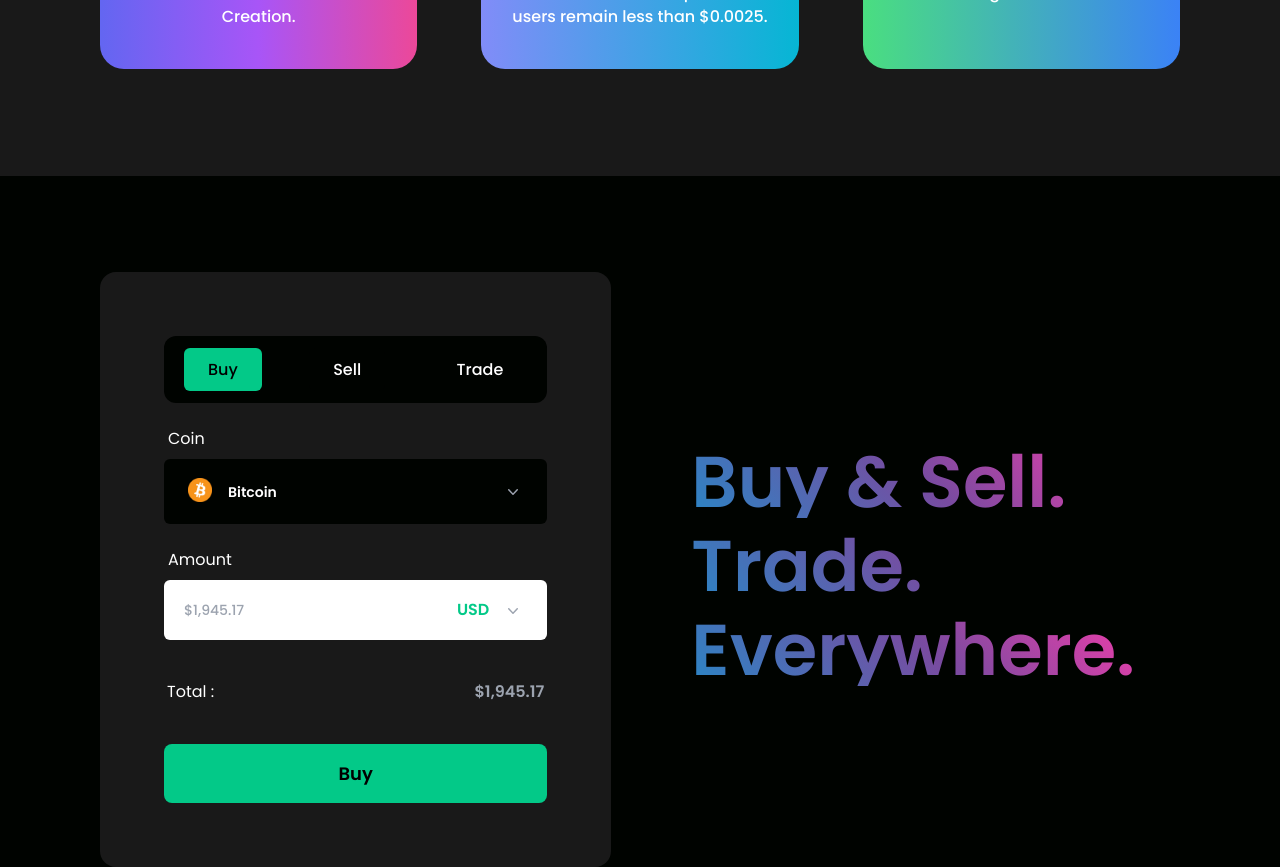
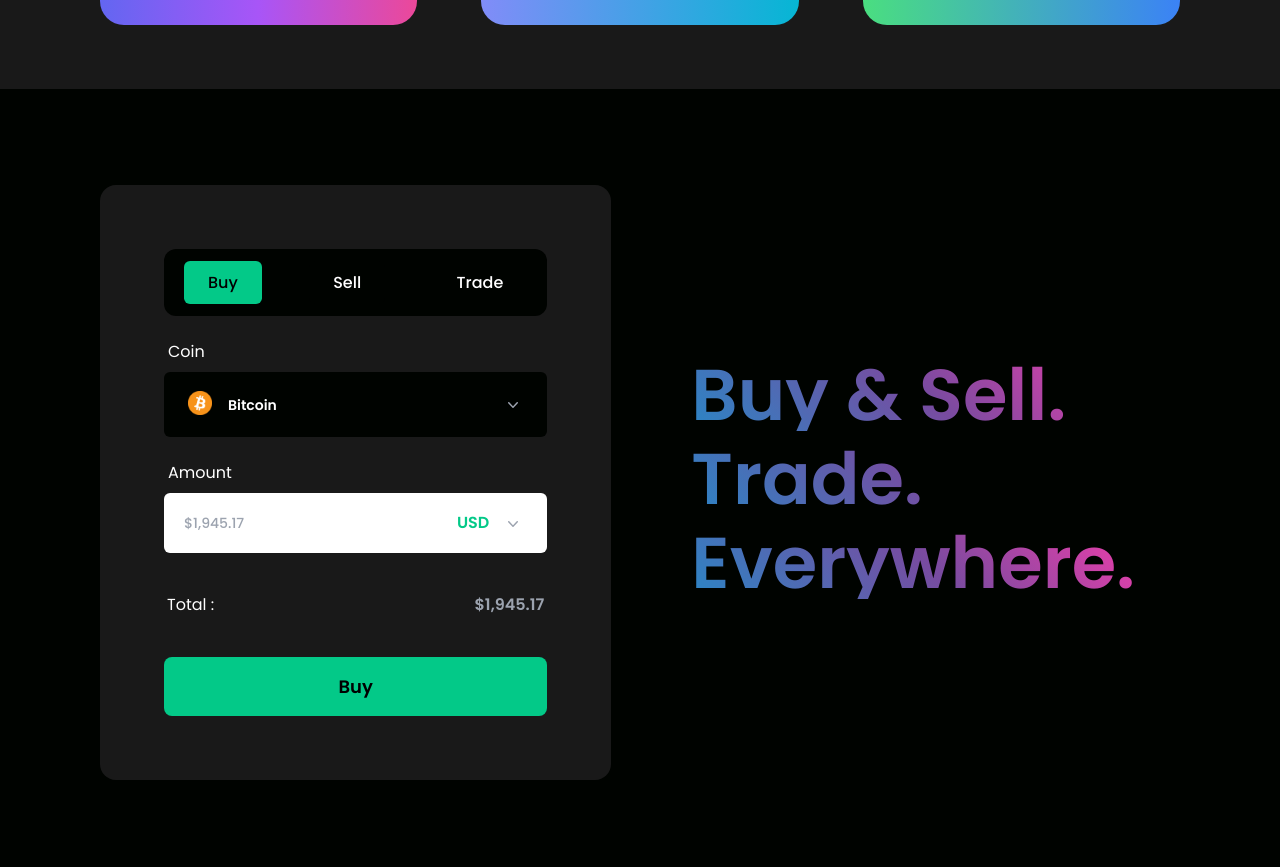
Before and after one commit to DennisJoelW/first_tailwind, a React (Create React App) app: page / in a window 1280 px wide. Shown: the part 1480-2347 px from the top of the page. Built offline with nearby package versions, Linux system fonts and the light colour scheme.

Commit message:
chagned height to h-fit

```diff
--- a/src/components/CryptoToken.jsx
+++ b/src/components/CryptoToken.jsx
@@ -18,7 +18,7 @@ const CryptoToken = () => {
   };
 
   return (
-    <div className=' w-full bg-[#191919] py-16 md:px-6 px-12 md:h-[95vh] h-fit justify-center flex flex-col'>
+    <div className=' w-full bg-[#191919] py-16 md:px-6 px-12 md:h-fit h-fit justify-center flex flex-col'>
       <h2 className='  text-center text-white font-bold font-poppins mb-12 mt-[-20px] text-4xl'>POPULAR TOKENS</h2>
       <div className='max-w-[1080px] mx-auto flex md:flex-row flex-col gap-16'>
 
--- a/src/components/Navbar.jsx
+++ b/src/components/Navbar.jsx
@@ -1,5 +1,5 @@
-import React, {memo, useState} from 'react'
-import {HiOutlineMenuAlt3, HiOutlineMenu  } from 'react-icons/hi'
+import React, {useState} from 'react'
+import {HiOutlineMenu  } from 'react-icons/hi'
 import { IoMdClose } from "react-icons/io";
 
 const Navbar = () => {
--- a/src/components/Trade.jsx
+++ b/src/components/Trade.jsx
@@ -76,8 +76,8 @@ const Trade = () => {
     }
 
   return (
-    <div className=' w-full py-16 md:px-6 px-12 md:h-[100vh] h-fit font-poppins mt-8 mb-8'>
-        <div className=' max-w-[1080px] mx-auto flex md:flex-row flex-col text-white'>
+    <div className=' w-full py-16 md:px-6 px-12 md:h-fit h-fit font-poppins mt-8 mb-8 items-center justify-center'>
+        <div className=' max-w-[1080px] mx-auto flex md:flex-row flex-col text-white items-center justify-center'>
 
             <div className=' md:w-1/2 w-full bg-[#191919] flex flex-col rounded-2xl md:px-16 md:py-8 py-4 px-12 lg:mr-8 md:mr-6 mb-16 h-full'>
                 <div className='flex flex-col py-8 w-full mx-auto'>
@@ -103,7 +103,7 @@ const Trade = () => {
                 </div>
             </div>
 
-            <div className=' md:w-1/2 w-full flex flex-col justify-center items-center rounded-2xl px-4 lg:ml-8 md:ml-6 md:mt-[-70px]'>
+            <div className=' md:w-1/2 w-full flex flex-col justify-center items-center h-fit rounded-2xl px-4 lg:ml-8 md:ml-6 md:mt-[-70px]'>
                 <TextBuySell />
             </div>
 
```
Lines whose indentation alone changed are shown as unchanged.
